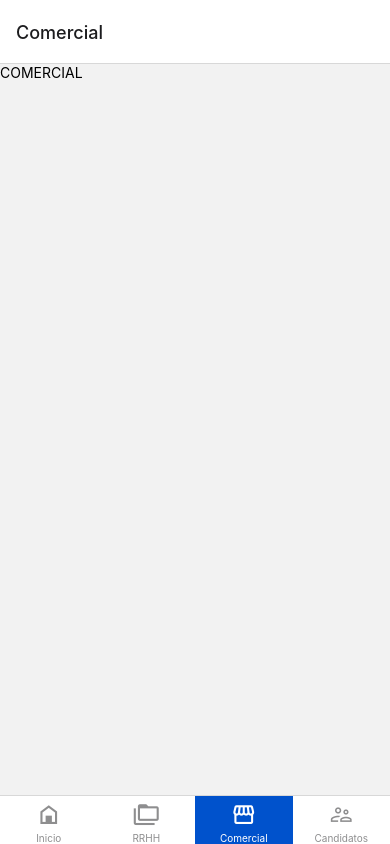
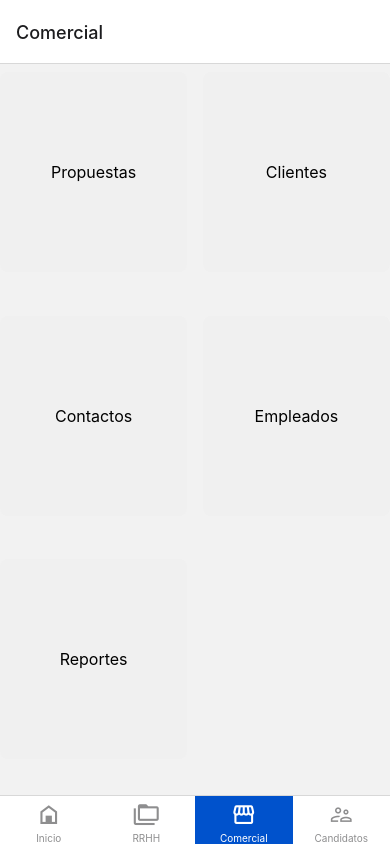
Before and after one commit to EMjr-31/PFM-APP, a React Native app: screen /Comercial in a window 390 px wide. Built offline with nearby package versions, Linux system fonts and the light colour scheme.

Commit message:
Sub menus creados en comercial

```diff
--- a/assets/Components/Comercial.jsx
+++ b/assets/Components/Comercial.jsx
@@ -1,12 +1,54 @@
 import React from "react";
-import { View, Text, StyleSheet } from "react-native";
+import { View, Text, StyleSheet, TouchableOpacity, ScrollView} from "react-native";
 
-const Comercial =()=>{
-    return(
-        <View>
-            <Text>COMERCIAL</Text>
-        </View>
-    )
+const Comercial = () => {
+  return (
+    <View style={styles.container}>
+      <View style={styles.cardContainer}>
+        <TouchableOpacity style={styles.card}>
+          <Text style={styles.cardText}>Propuestas</Text>
+        </TouchableOpacity>
+        <TouchableOpacity style={styles.card}>
+          <Text style={styles.cardText}>Clientes</Text>
+        </TouchableOpacity>
+        <TouchableOpacity style={styles.card}>
+          <Text style={styles.cardText}>Contactos</Text>
+        </TouchableOpacity>
+        <TouchableOpacity style={styles.card}>
+          <Text style={styles.cardText}>Empleados</Text>
+        </TouchableOpacity>
+        <TouchableOpacity style={styles.card}>
+          <Text style={styles.cardText}>Reportes</Text>
+        </TouchableOpacity>
+      </View>
+    </View>
+  );
 }
 
+const styles = StyleSheet.create({
+  container: {
+    flex: 1,
+    justifyContent: "center", // Centrar verticalmente
+  },
+  cardContainer: {
+    flex: 1,
+    flexDirection: "row",
+    flexWrap: "wrap", // Permite que las tarjetas se envuelvan en filas
+    justifyContent: "space-between", // Espaciado uniforme horizontalmente
+  },
+  card: {
+    flexBasis: "48%", // Establece el ancho del 48% del contenedor padre (menos espacio para evitar desbordamiento)
+    height: 200,
+    backgroundColor: "#f0f0f0",
+    borderRadius: 8,
+    padding: 16,
+    marginVertical: 8, // Espaciado vertical entre las tarjetas
+    justifyContent: "center",
+    alignItems: "center",
+  },
+  cardText: {
+    fontSize: 16,
+  },
+});
+
 export default Comercial;
--- a/assets/Components/Rrhh.jsx
+++ b/assets/Components/Rrhh.jsx
@@ -8,7 +8,7 @@ const Rrhh =()=>{
     return(
         <View>
             <Text>RRHH</Text>
-            <Btn onPress={()=>navegar.navigate("Secundario")} texto='Secundario' color='#0052cc'/>
+            <Btn onPress={()=>navegar.navigate("Secundario", {EjemploProps:"Soy una props desde RRHH"})} texto='Secundario' color='#0052cc'/>
         </View>
     )
 }
--- a/assets/Components/Secundario.jsx
+++ b/assets/Components/Secundario.jsx
@@ -1,10 +1,16 @@
 import React from "react";
 import { View, Text, StyleSheet } from "react-native";
 
+import { useRoute } from "@react-navigation/native";
+
 const Secundario =()=>{
+    const route = useRoute();
+    const ejemploProps = route.params.EjemploProps;
+
     return(
         <View>
             <Text>Secundario</Text>
+            <Text>{ejemploProps}</Text>
         </View>
     )
 }
```
